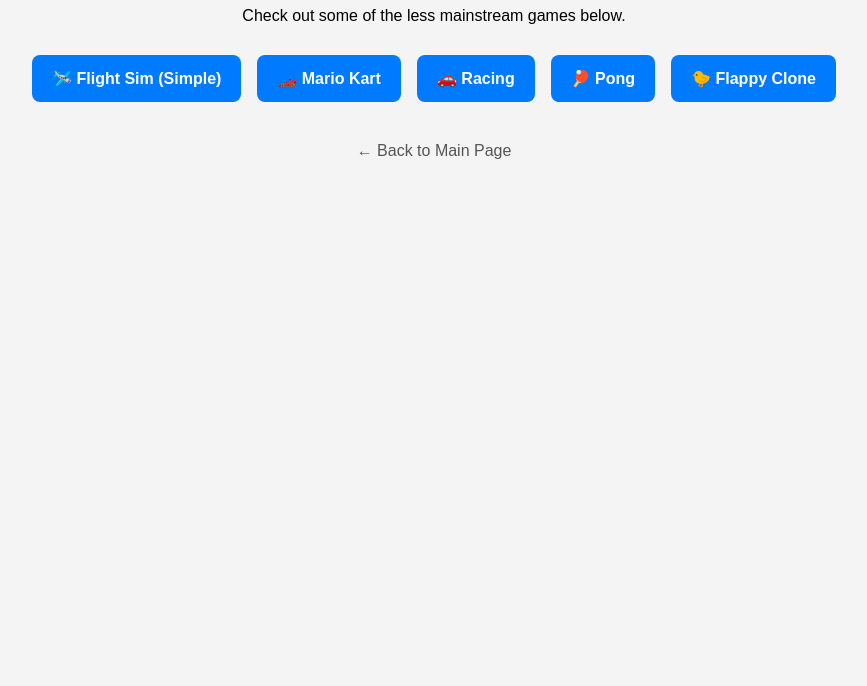
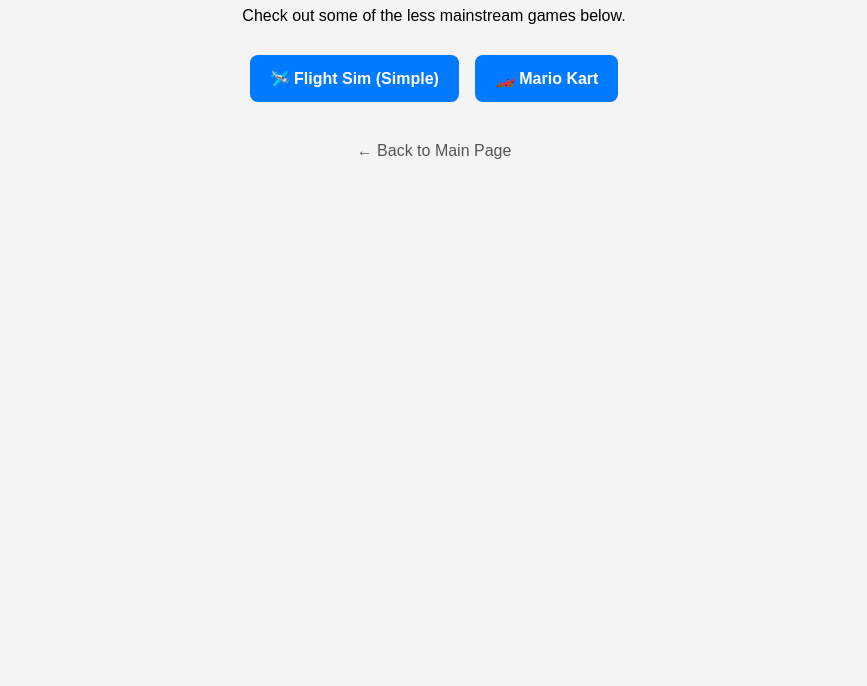
Before and after one commit to ipod2025/my-website, a plain HTML site: page hub.html in a window 1280 px wide. Shown: the part 114-800 px from the top of the page, without its empty margins (206-1073 px from the left). Drawn offline with Linux system fonts and the light colour scheme.

Commit message:
Update hub.html

```diff
--- a/hub.html
+++ b/hub.html
@@ -50,9 +50,6 @@
   <div class="game-links">
     <a href="flight-sim-simple.html">🛩️ Flight Sim (Simple)</a>
     <a href="mariokart.html">🏎️ Mario Kart</a>
-    <a href="racing.html">🚗 Racing</a>
-    <a href="pong.html">🏓 Pong</a>
-    <a href="flappy.html">🐤 Flappy Clone</a>
     <!-- Add more if needed -->
   </div>
 
```
